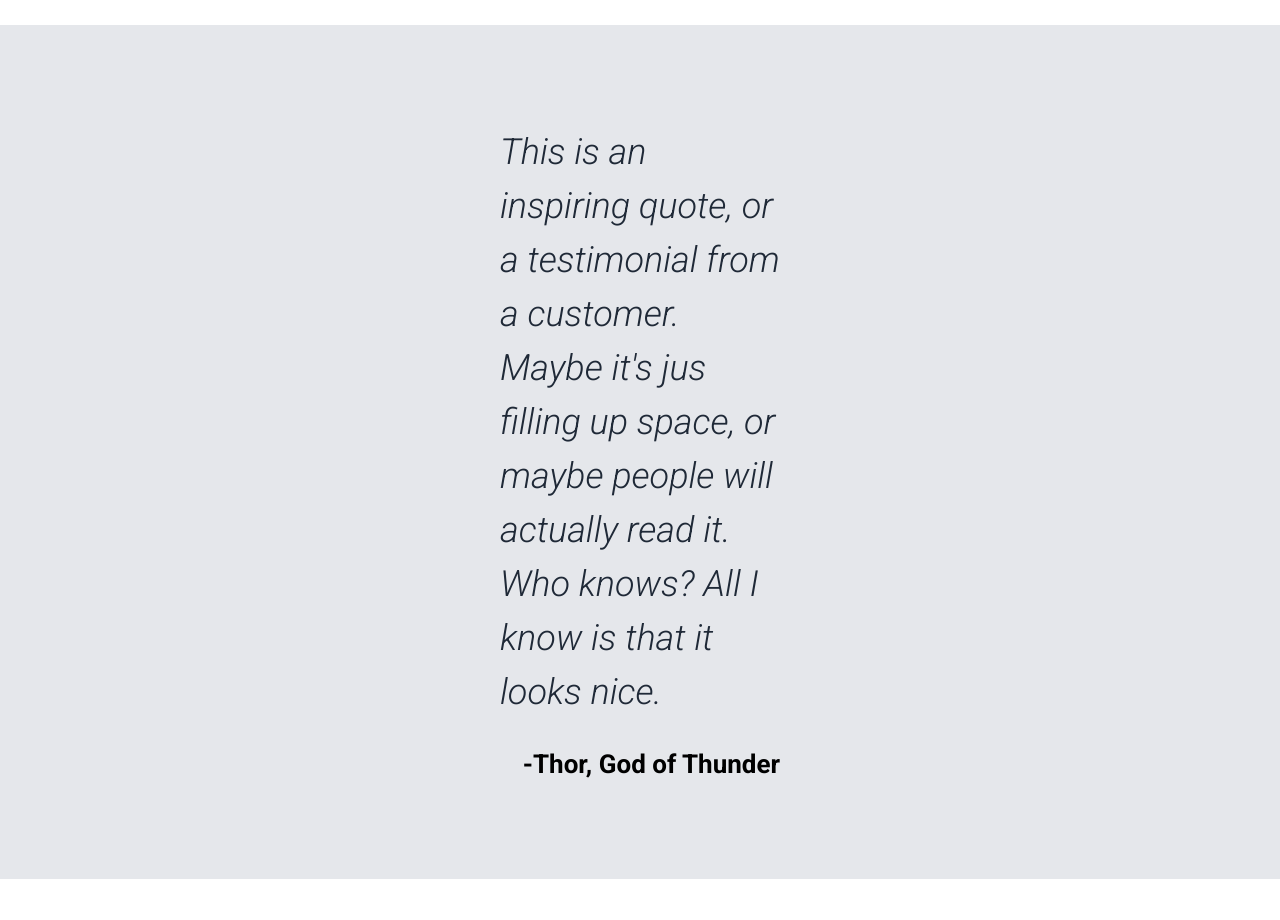
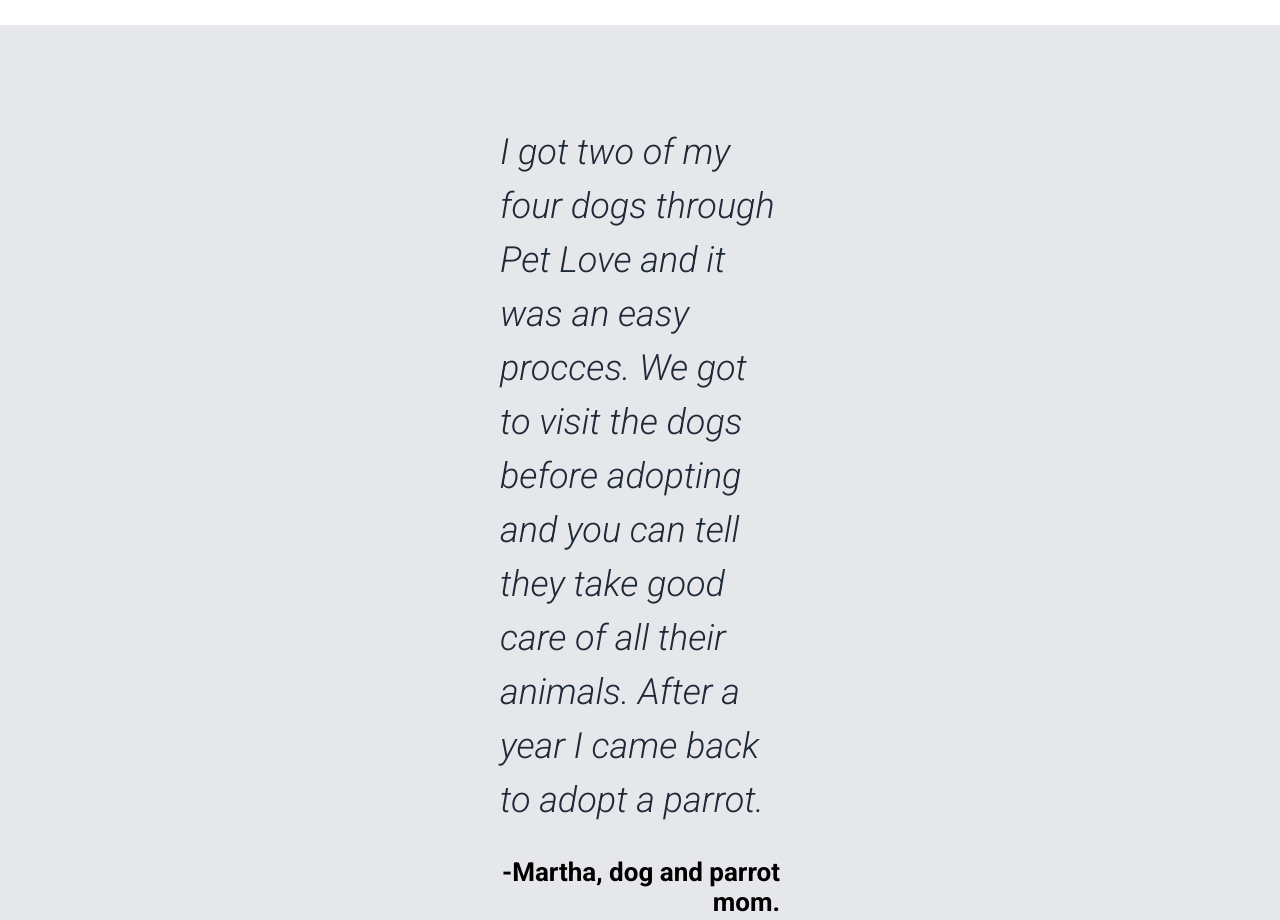
Before and after one commit to luluvillegas/landing-page-with-content, a plain HTML site: page index.html in a window 1280 px wide. Shown: the part 1040-1960 px from the top of the page. Drawn offline with Linux system fonts and the light colour scheme.

Commit message:
Updated review section with a real testimonial

```diff
--- a/index.html
+++ b/index.html
@@ -137,11 +137,11 @@
 
     <div class="review">
       <p>
-        This is an inspiring quote, or a testimonial from a customer. Maybe it's
-        jus filling up space, or maybe people will actually read it. Who knows?
-        All I know is that it looks nice.
+        I got two of my four dogs through Pet Love and it was an easy procces.
+        We got to visit the dogs before adopting and you can tell they take good
+        care of all their animals. After a year I came back to adopt a parrot.
       </p>
-      <h4>-Thor, God of Thunder</h4>
+      <h4>-Martha, dog and parrot mom.</h4>
     </div>
 
     <div class="call-to-action">
```
